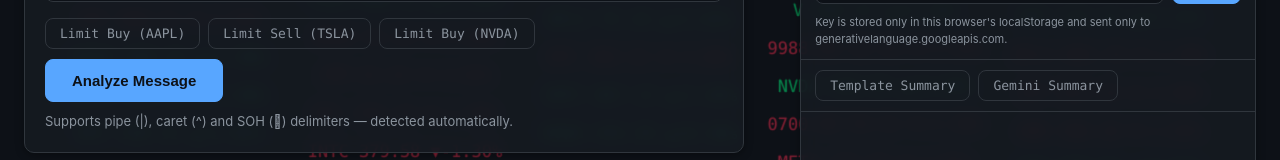
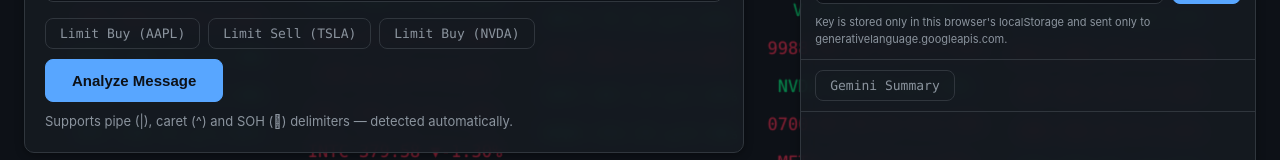
Before and after one commit to jyl123123123123/Deterministic-FIX-explainer-with-bounded-AI-assistance, a React (Vite) app in the folder frontend/: page / in a window 1280 px wide. Shown: the part 312-472 px from the top of the page. Built offline with nearby package versions, Linux system fonts and the light colour scheme.

Commit message:
Remove Template Summary button from analyst panel

```diff
--- a/frontend/src/ChatPanel.tsx
+++ b/frontend/src/ChatPanel.tsx
@@ -267,13 +267,6 @@
           <button
             className="btn btn-secondary"
             disabled={summaryLoading !== null}
-            onClick={() => void summarize(false)}
-          >
-            {summaryLoading === 'template' ? 'Summarizing…' : 'Template Summary'}
-          </button>
-          <button
-            className="btn btn-secondary"
-            disabled={summaryLoading !== null}
             onClick={() => void summarize(true)}
           >
             {summaryLoading === 'gemini' ? 'Summarizing…' : 'Gemini Summary'}
```
